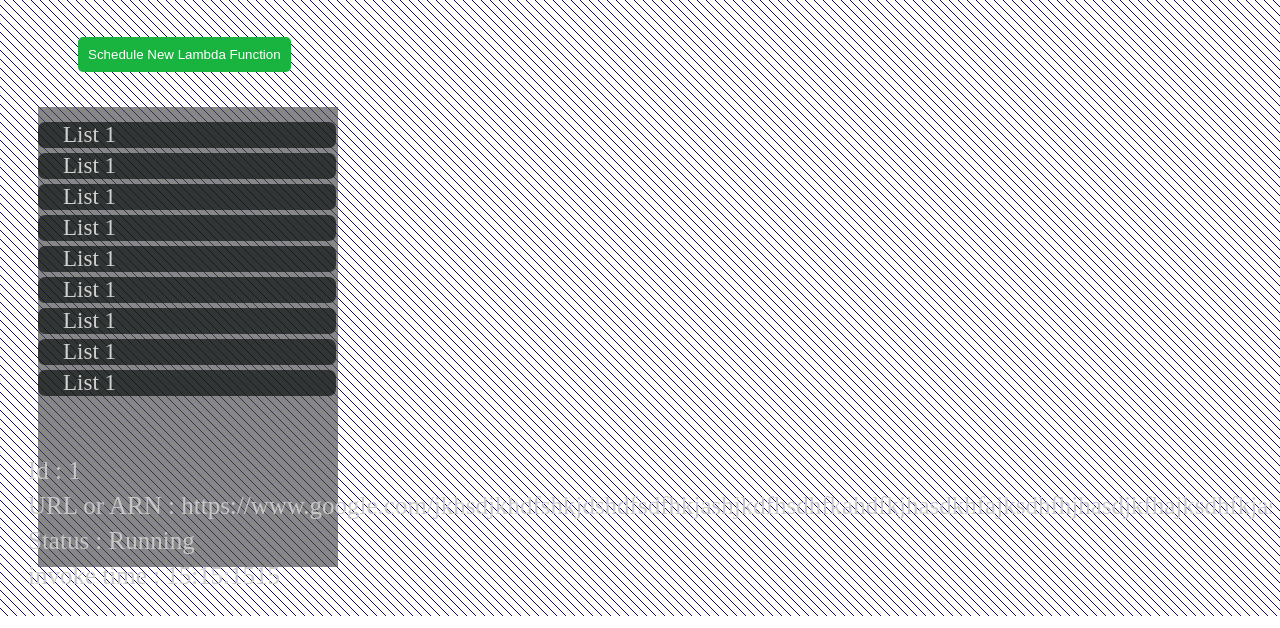
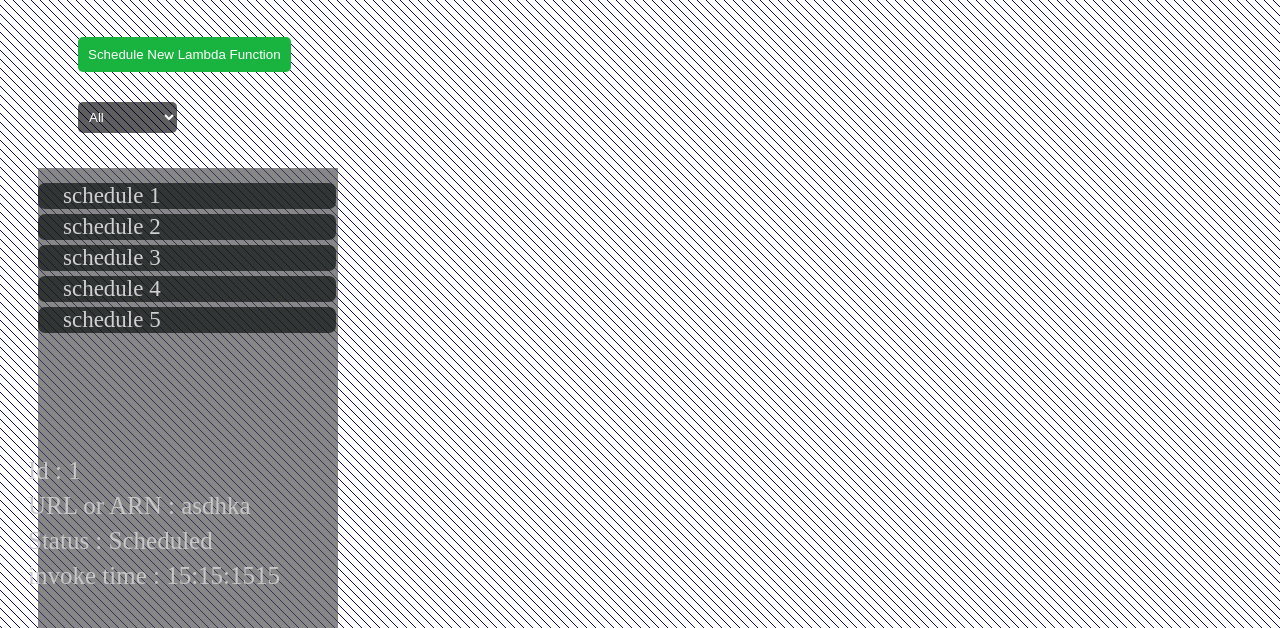
Before and after one commit to Crio-Winter-of-Doing-2021/AWS-T5, a plain HTML site: page frontend/index.html in a window 1280 px wide. Shown: the part 228-856 px from the top of the page. Drawn offline with Linux system fonts and the light colour scheme.

Commit message:
added functionality in frontend

```diff
--- a/frontend/css/index.css
+++ b/frontend/css/index.css
@@ -59,6 +59,7 @@ body {
 .list-left {
     border-right: 3px solid rgba(7, 7, 7, 0.349);
     height: 600px;
+    width: 350px;
     padding-right: 30px;
 }
 .create {
@@ -75,6 +76,9 @@ body {
 }
 .create-button:hover {
     background-color: rgb(54, 207, 92);
+}
+.create-button:focus {
+    outline:none;
 }
 .list-title {
     background-color: rgba(71, 71, 71, 0.651);
@@ -192,7 +196,7 @@ body {
     height: 35px;
     background-color: transparent;
     /* box-sizing: border-box; */
-    border: 3px solid rgba(0, 0, 0, 0.452);
+    border: 3px solid rgba(83, 83, 83, 0.685);
     color: rgb(167, 167, 167);
     font-size: 22px;
     border-radius: 10px;
@@ -226,9 +230,33 @@ body {
     border-radius: 5px;
     width: 100px;
 }
+.btn-submit:focus {
+    outline: none;
+}
 .btn-submit:hover {
     background-color: rgb(54, 207, 92);
 }
+.dropdown-input {
+    margin-top: 30px;
+    background-color: rgba(0, 0, 0, 0.63);
+    border: none;
+    border-radius: 5px;
+    padding: 7px;
+    color: white;
+    cursor: pointer;
+}
+.dropdown-input:hover {
+    background-color: rgba(0, 0, 0, 0.822);
+
+}
+.dropdown-input:focus {
+    outline: none;
+}
+.dropdown-item {
+    font-size: 14px;
+
+}
+
 
 @media only screen and (max-width: 1439px) {
     .logo {
--- a/frontend/index.html
+++ b/frontend/index.html
@@ -9,8 +9,7 @@
     <title>AWS scheduler</title>
 </head>
 <body>
-
-    <div id="form">
+    <div id="form" class="form-animation">
 
     </div>
     <div class="non-form">
@@ -27,9 +26,16 @@
             <div class="list-left">
                 <div class="create">
                     <button onclick="openform()" class="create-button">Schedule New Lambda Function</button>
+                    <select id="option_select" onchange="optionchange()" class="dropdown-input" name="">
+                        <option class="dropdown-item">All</option>
+                        <option class="dropdown-item">Scheduled</option>
+                        <option class="dropdown-item">Canceled</option>
+                        <option class="dropdown-item">Completed</option>
+                        <option class="dropdown-item">Failed</option>
+                    </select>
                 </div>
                 <div class="list-title">
-                   <div class="list-text-wrapper1">
+                   <div id="list" class="list-text-wrapper1">
                         <div class="list-text-wrapper">
                             <div class="list-text">List 1</div>
                         </div>
@@ -61,13 +67,12 @@
                 </div>
             </div>
             <div class="list-right">
-               <div class="right-text">
+                <div id="list_item" class="right-text">
                     <div class="right-text-head">Id : <span class="right-text-body"> 1</span></div>
-                    <div class="right-text-head">URL or ARN : https://www.google.com/jkhsdjkhdfshkjdshdfsdfhkjashjkdfhsdhfkahdfkjhasdkhfajksdhfhjhasdjkfhajksdhfkjashdfkjhasdkjfhaksjdhfashdfkhasdkjfhakjsdhfkajsdhfjkshdfjk<span class="right-text-body"> </span></div>
+                    <div class="right-text-head">URL or ARN : <span class="right-text-body">https://www.google.com/jkhsdjkhdfshkjdshdfsdfhkjas</span></div>
                     <div class="right-text-head">Status : <span class="right-text-body"> Running </span></div>
                     <div class="right-text-head">invoke time : <span class="right-text-body"> 15:15:1515</span></div>
-
-               </div>
+                </div>
             </div>
         </div>
     </div>
--- a/frontend/script/index.js
+++ b/frontend/script/index.js
@@ -18,3 +18,83 @@ function openform() {
     </div>
 </div>`;
 }
+let dummy_data = [{
+    "id" : 1,
+    "name" : "schedule 1",
+    "url" : "asdhka",
+    "Status" : "Scheduled",
+    "invoke_time" : "15:15:1515"
+},{
+    "id" : 2,
+    "name" : "schedule 2",
+    "url" : "asdhkaaa",
+    "Status" : "Canceled",
+    "invoke_time" : "15:15:1515"
+},{
+    "id" : 3,
+    "name" : "schedule 3",
+    "url" : "asdhka",
+    "Status" : "Completed",
+    "invoke_time" : "15:15:1515"
+},{
+    "id" : 4,
+    "name" : "schedule 4",
+    "url" : "asdhka",
+    "Status" : "Failed",
+    "invoke_time" : "15:15a:1515"
+},{
+    "id" : 5,
+    "name" : "schedule 5",
+    "url" : "asdhka",
+    "Status" : "Scheduled",
+    "invoke_time" : "15:15:1515"
+}];
+function alllist() {
+    document.getElementById('list').innerHTML='';
+    let list_html = ``;
+    for(let i=0;i<dummy_data.length;i++)
+    {
+        list_html = list_html + `<div onclick="showitem(${i})" class="list-text-wrapper">
+            <div class="list-text">${dummy_data[i].name}</div>
+        </div>`;
+    }
+    document.getElementById('list').innerHTML=list_html;
+    showitem(0);
+}
+function custom_list(status) {
+    let isfirst=true;
+    let list_html=``;
+    for(let i=0;i<dummy_data.length;i++)
+    {
+        if(dummy_data[i].Status==status)
+        {
+            list_html = list_html + `<div onclick="showitem(${i})" class="list-text-wrapper">
+                <div class="list-text">${dummy_data[i].name}</div>
+            </div>`;
+            if(isfirst)
+            {
+                isfirst=false;
+                showitem(i);
+            }
+        }
+    }
+    document.getElementById('list').innerHTML=list_html;
+}
+function optionchange() {
+    let option = document.getElementById('option_select').value;
+    if(option=='All')
+    {
+        alllist();
+    }
+    else
+    {
+        custom_list(option);
+    }
+}
+alllist();
+function showitem(index) {
+    document.getElementById('list_item').innerHTML=`<div class="right-text-head">Id : <span class="right-text-body"> ${dummy_data[index].id}</span></div>
+    <div class="right-text-head">URL or ARN : <span class="right-text-body">${dummy_data[index].url}</span></div>
+    <div class="right-text-head">Status : <span class="right-text-body"> ${dummy_data[index].Status} </span></div>
+    <div class="right-text-head">invoke time : <span class="right-text-body"> ${dummy_data[index].invoke_time}</span></div>`;
+}
--- a/library-backend/AWSscheduler/runTask.ts
+++ b/library-backend/AWSscheduler/runTask.ts
@@ -7,8 +7,8 @@ import * as fs from 'fs';
 
 async function runTask(taskID: string) : Promise<void> {
     try {
-        const responseFilePath = "../triggerResponse.txt";
-        const invokeSuccessPath = "../invokeSuccess.txt";
+        const responseFilePath = "../../triggerResponse.txt";
+        const invokeSuccessPath = "../../invokeSuccess.txt";
         dbID(taskID)
         .then(res => {
             if(res) {
```
